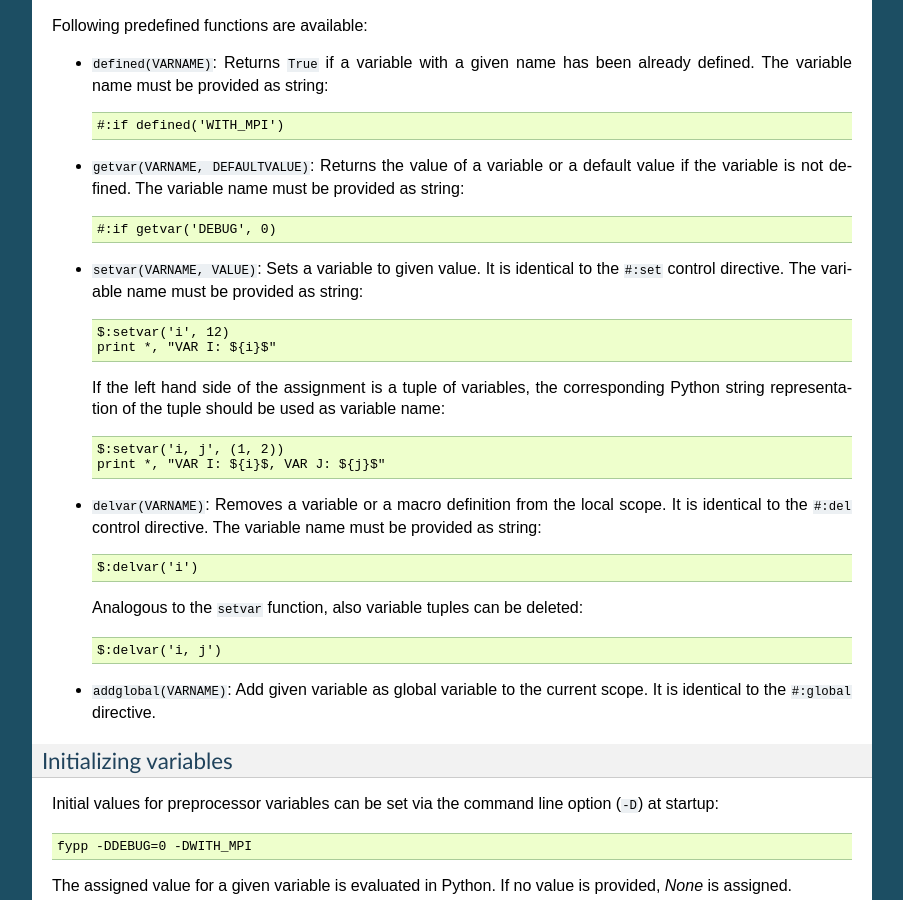
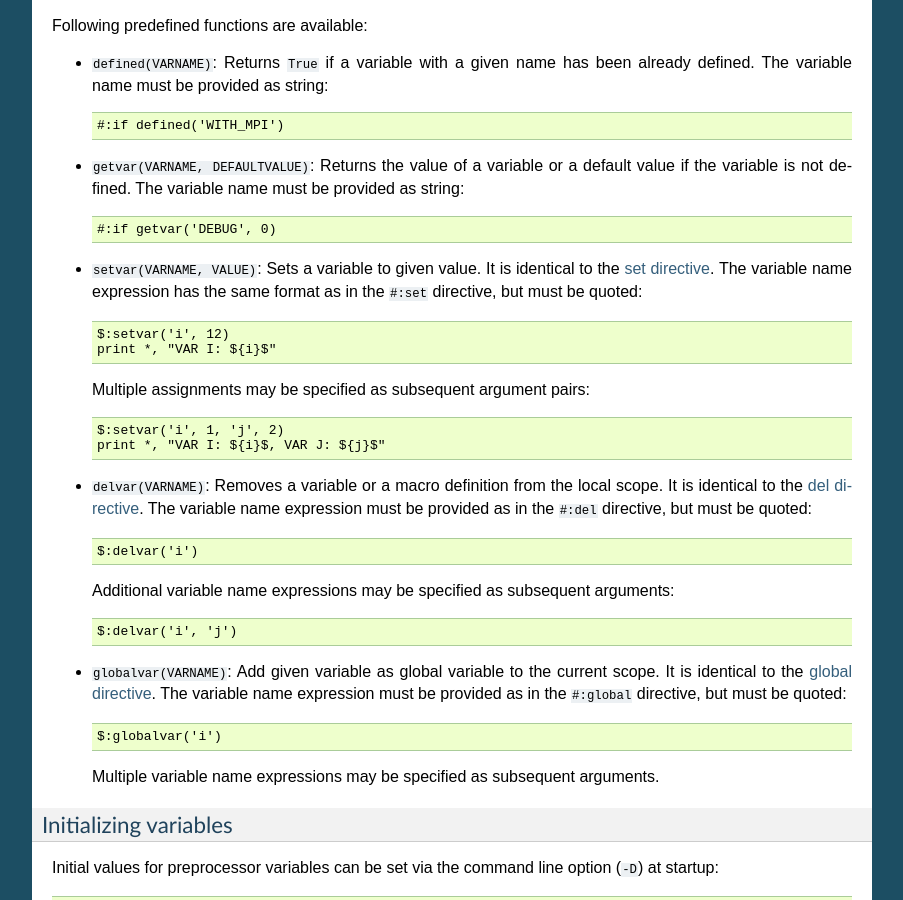
Before and after one commit to aradi/fypp, a Sphinx documentation site: the page built from docs/fypp.rst, in a window 1280 px wide and 900 px high, scrolled down 8256 px. Shown: the whole window, without its empty margins (198-1101 px from the left). Built offline with Sphinx 7.4.7, drawn with Linux system fonts in a browser that asks for light colours.

Commit message:
Improve on predefined functions
Rename addglobal to globalvar for more consistency and allow variable
number of arguments in setvar, delvar and globalvar.

```diff
--- a/CHANGELOG.rst
+++ b/CHANGELOG.rst
@@ -23,9 +23,11 @@ Added
 
 * Allow names in enddef and endcall directives for better readability.
 
-* Del directive.
+* Del directive and delvar() function.
 
 * Assert directive.
+
+* Global directive and globalvar() function.
 
 * Python-like consistent global and local scopes and scope lookup rules.
 
@@ -58,6 +60,8 @@ Changed
 
 * Equal sign must be used as separator in set directive for better
   readability. [Backwards incompatible]
+
+* Function setvar() accepts arbitrary number of argument pairs.
 
 * Reverse order exception printing, exception first occuring printed as last.
 
--- a/docs/fypp.rst
+++ b/docs/fypp.rst
@@ -504,32 +504,35 @@ Following predefined functions are available:
     #:if getvar('DEBUG', 0)
 
 * ``setvar(VARNAME, VALUE)``: Sets a variable to given value. It is identical to
-  the ``#:set`` control directive. The variable name must be provided as
-  string::
+  the `set directive`_. The variable name expression has the same format as in
+  the ``#:set`` directive, but must be quoted::
 
     $:setvar('i', 12)
     print *, "VAR I: ${i}$"
 
-  If the left hand side of the assignment is a tuple of variables, the
-  corresponding Python string representation of the tuple should be used as
-  variable name::
-
-    $:setvar('i, j', (1, 2))
+  Multiple assignments may be specified as subsequent argument pairs::
+
+    $:setvar('i', 1, 'j', 2)
     print *, "VAR I: ${i}$, VAR J: ${j}$"
 
 * ``delvar(VARNAME)``: Removes a variable or a macro definition from the local
-  scope. It is identical to the ``#:del`` control directive. The variable name
-  must be provided as string::
+  scope. It is identical to the `del directive`_. The variable name
+  expression must be provided as in the ``#:del`` directive, but must be quoted::
 
     $:delvar('i')
 
-  Analogous to the ``setvar`` function, also variable tuples can be deleted::
-
-    $:delvar('i, j')
-
-
-* ``addglobal(VARNAME)``: Add given variable as global variable to the current
-  scope.  It is identical to the ``#:global`` directive.
+  Additional variable name expressions may be specified as subsequent arguments::
+
+    $:delvar('i', 'j')
+
+
+* ``globalvar(VARNAME)``: Add given variable as global variable to the current
+  scope.  It is identical to the `global directive`_. The variable name
+  expression must be provided as in the ``#:global`` directive, but must be quoted::
+
+    $:globalvar('i')
+
+  Multiple variable name expressions may be specified as subsequent arguments.
 
 
 Initializing variables
@@ -641,7 +644,7 @@ Similar to the line form, the separating equal sign is optional here as well.
 
 
 `del` directive
-==================
+===============
 
 A variable (or macro) definition can be removed from the current scope by the
 `del` directive::
```
Also changed, not shown: 3 other files.
